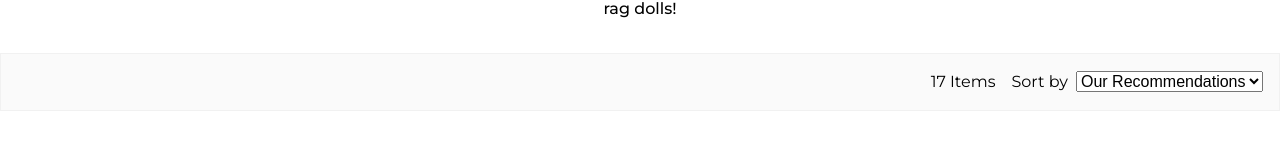
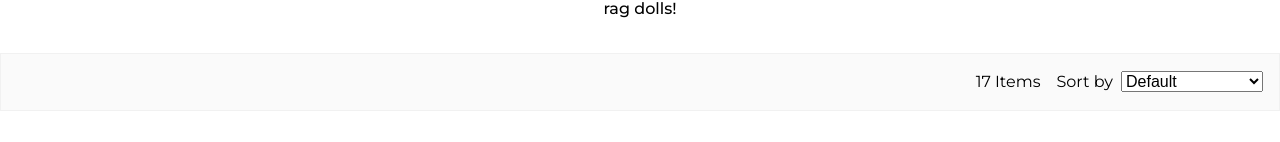
Before and after one commit to FernPK/BunnyJeans, a React (Vite) app: page /collections/all-dolls in a window 1280 px wide. Shown: the part 225-367 px from the top of the page. Built offline with nearby package versions, Linux system fonts and the light colour scheme.

Commit message:
change sort dropdown text

```diff
--- a/src/routes/ItemList.tsx
+++ b/src/routes/ItemList.tsx
@@ -194,12 +194,12 @@ const ItemList = () => {
         <p>{items.length} Items</p>
         <label htmlFor="sort">Sort by</label>
         <select name="sort" id="sort">
-          <option value="recommend">Our Recommendations</option>
-          <option value="newest">Newest In</option>
+          <option value="default">Default</option>
+          <option value="newest">Newest</option>
           <option value="price-low-to-high">Price (High-Low)</option>
           <option value="price-high-to-low">Price (Low-High)</option>
-          <option value="alphabet-A-to-Z">Alphabetically (A-Z)</option>
-          <option value="alphabet-Z-to-A">Alphabetically (Z-A)</option>
+          <option value="name-A-to-Z">Name (A-Z)</option>
+          <option value="name-Z-to-A">Name (Z-A)</option>
         </select>
         {/* <label htmlFor="">View</label>
         <button>3</button>
```
